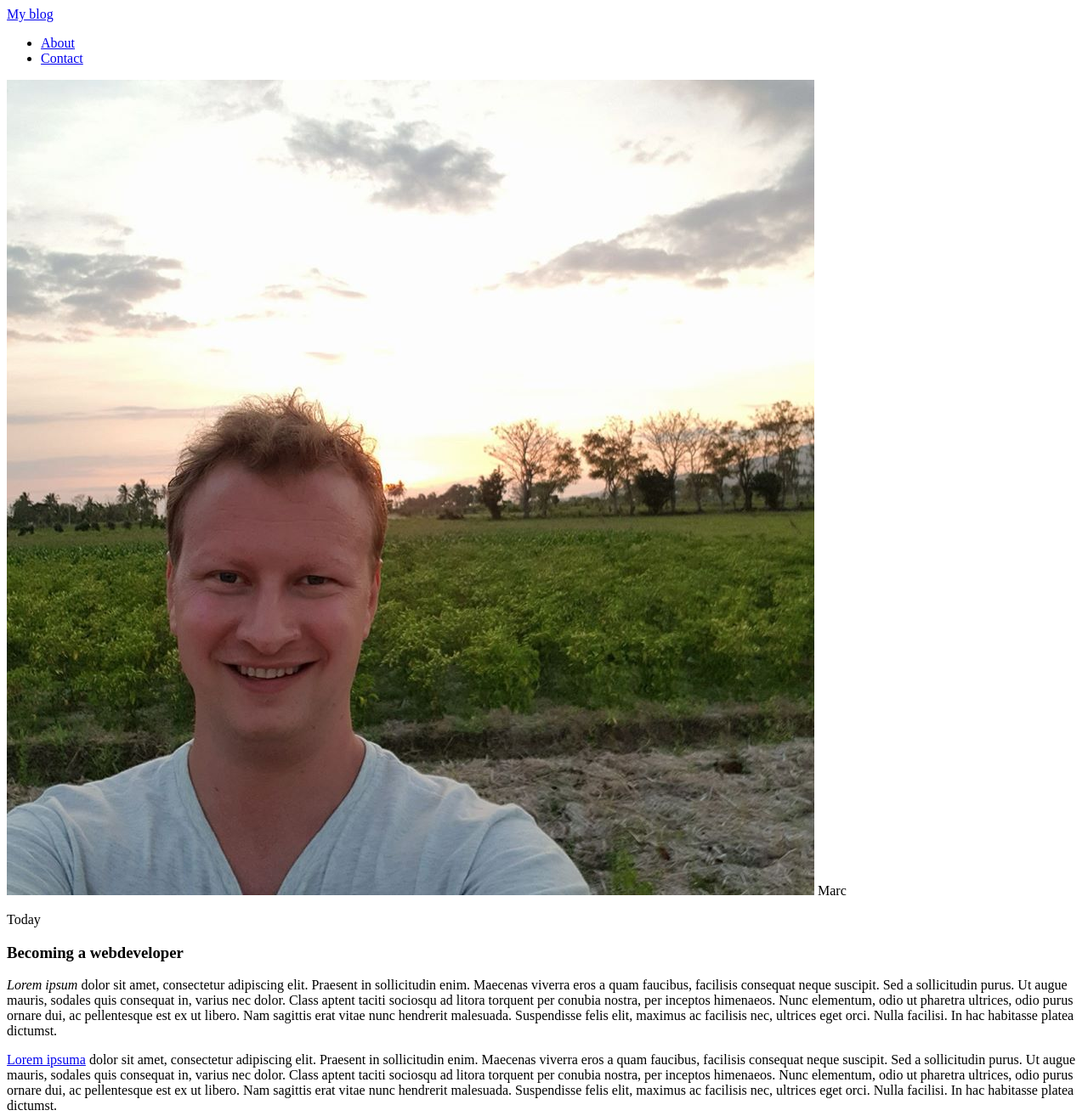
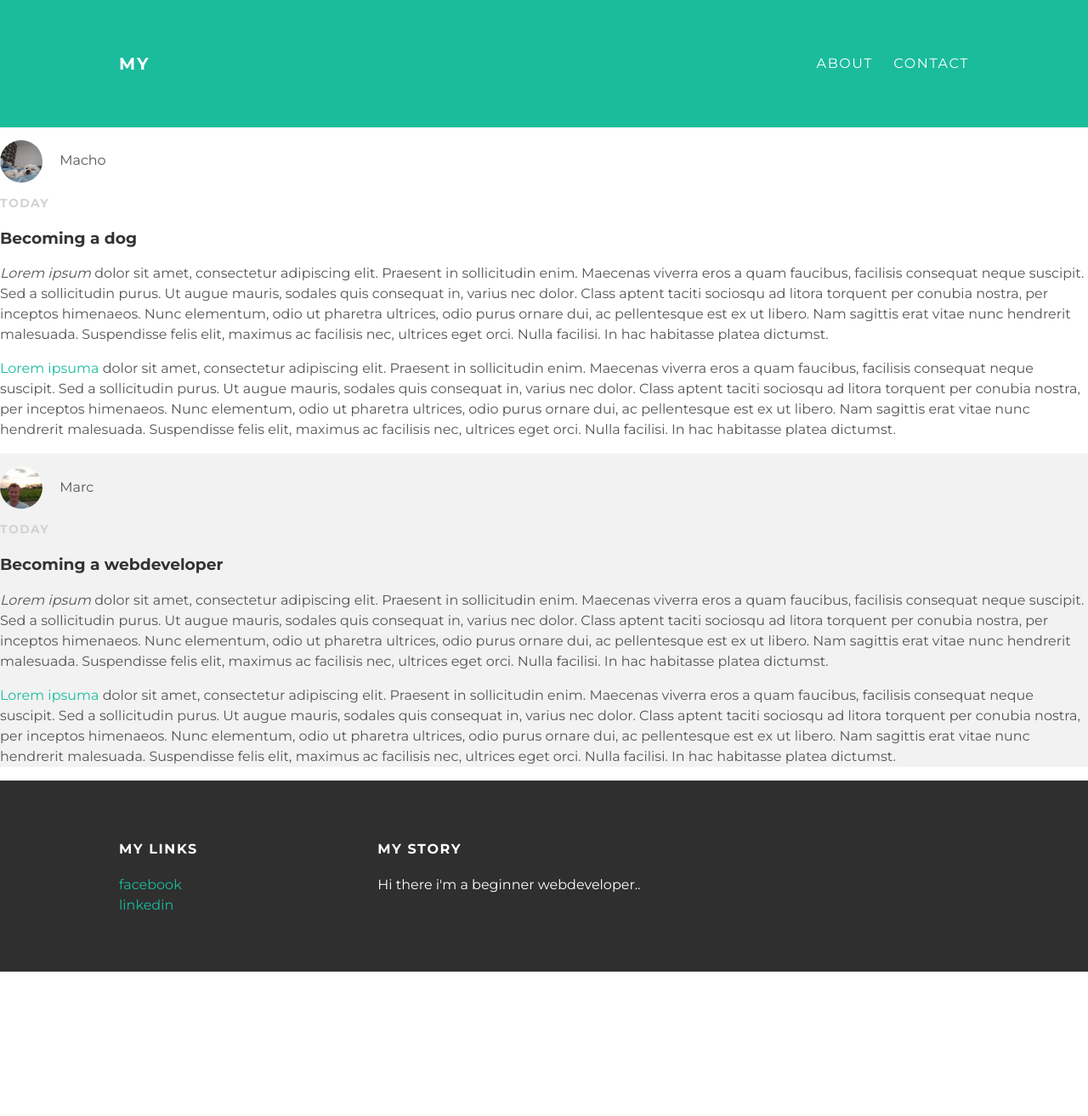
Before and after one commit to Mafsoldier/mimohtml, a plain HTML site: page index.html in a window 1280 px wide. Shown: the top 1314 px of the page at 85% size. After the commit the page ends 1144 px from the top, so only its background shows below. Drawn offline with Linux system fonts and the light colour scheme.

Commit message:
publish website

```diff
--- a/index.html
+++ b/index.html
@@ -5,14 +5,15 @@
     <meta name="viewport" content="width=device-width, initial-scale=1.0">
     <meta http-equiv="X-UA-Compatible" content="ie=edge">
     <title>My blog</title>
+    <link rel="stylesheet" type="text/css" href="style.css">
 </head>
 <body>
 
 
     <div id="header">
         <div class="container">
-            <a href="index.html">My blog</a>
-            <ul>
+            <a id="header-title" href="index.html">My</a>
+            <ul id="header-nav">
                 <li><a href="about.html">About</a></li>
                 <li><a href="mailto:mwj.willemsen@gmail.com">Contact</a></li>
             </ul>
@@ -24,22 +25,28 @@
 
 
     <div id="content">
-        <div class="container">
 
 
-<div class="container">
+
+
+        <div class="post-container">
             <div class="post">
 
                 <div class="post-author">
-                    <img src="profielmarc.jpg">
-                    <span>Marc</span>
+                        <img src="macho.jpg">
+                        <span>Macho</span>
                     </div>
                     <p class="post-date"> Today</p>
-                <h3 class="post-title">Becoming a webdeveloper</h3>
+                    <h3 class="post-title">Becoming a dog</h3>
                     <div class="post-content">
                         <p><em>Lorem ipsum</em> dolor sit amet, consectetur adipiscing elit. Praesent in sollicitudin enim. Maecenas viverra eros a quam faucibus, facilisis consequat neque suscipit. Sed a sollicitudin purus. Ut augue mauris, sodales quis consequat in, varius nec dolor. Class aptent taciti sociosqu ad litora torquent per conubia nostra, per inceptos himenaeos. Nunc elementum, odio ut pharetra ultrices, odio purus ornare dui, ac pellentesque est ex ut libero. Nam sagittis erat vitae nunc hendrerit malesuada. Suspendisse felis elit, maximus ac facilisis nec, ultrices eget orci. Nulla facilisi. In hac habitasse platea dictumst.</p>
                         <p> <a href="https://nl.lipsum.com/">Lorem ipsuma</a> dolor sit amet, consectetur adipiscing elit. Praesent in sollicitudin enim. Maecenas viverra eros a quam faucibus, facilisis consequat neque suscipit. Sed a sollicitudin purus. Ut augue mauris, sodales quis consequat in, varius nec dolor. Class aptent taciti sociosqu ad litora torquent per conubia nostra, per inceptos himenaeos. Nunc elementum, odio ut pharetra ultrices, odio purus ornare dui, ac pellentesque est ex ut libero. Nam sagittis erat vitae nunc hendrerit malesuada. Suspendisse felis elit, maximus ac facilisis nec, ultrices eget orci. Nulla facilisi. In hac habitasse platea dictumst.</p>
                     </div>
+            </div>
+        </div>
+
+            <div class="post-container">
+                <div class="post">
 
                 <div class="post-author">
                     <img src="profielmarc.jpg">
@@ -57,7 +64,8 @@
 
 
 
-        </div>
+
+
     </div>
 
 
--- /dev/null
+++ b/style.css
@@ -0,0 +1,146 @@
+@import url(http://fonts.googleapis.com/css?family=Montserrat:400,700);
+
+body {
+    color: #555;
+    margin: 0;
+
+    font-family: 'Montserrat', sans-serif;
+}
+
+#header{
+
+    background-color: #1abc9c;
+    height: 150px;
+    line-height: 150px;
+
+}
+
+#header a {
+    color: white;
+    text-decoration: none;
+
+    text-transform: uppercase;
+    letter-spacing: 0.1em;
+}
+
+#header a:hover {
+    color: #222;
+}
+
+#header-title {
+
+    display: block;
+    float: left;
+
+    font-size: 20px;
+    font-weight: bold;
+}
+
+#header-nav {
+    display: block;
+    float: right;
+    margin-top: 0px;
+}
+
+#header-nav li {
+    display: inline;
+    padding-left: 20px;
+}
+
+.container {
+    max-width: 1000px;
+    margin: 0 auto;
+}
+
+#footer {
+    background-color: #2f2f2f;
+    padding: 50px;
+}
+
+.column {
+    min-width: 300px;
+    display: inline-block;
+    vertical-align: top;
+}
+
+#footer h4 {
+    color: white;
+    text-transform: uppercase;
+    letter-spacing: 0.1em;
+}
+
+#footer p {
+    color: white;
+}
+
+a {
+    color: #1abc9c;
+    text-decoration: none;
+}
+
+a:hover {
+    color: #f6a623;
+}
+
+.post .about {
+
+    max-width: 800px;
+    margin: 0 auto;
+    padding: 60px 0;
+}
+
+.post-author img {
+    width: 50px;
+    height: 50px;
+    vertical-align: middle;
+
+    border-radius: 50%;
+}
+
+.post-author span {
+    margin-left: 16px;
+}
+
+.post-date {
+    color: #d2d2d2;
+
+    font-size: 14px;
+    font-weight: bold;
+
+    text-transform: uppercase;
+    letter-spacing: 0.1em;
+}
+
+h1, h2, h3, h4 {
+
+    color: #333;
+}
+
+p {
+    line-height: 1.5;
+}
+
+.about-author img{
+    width: 150px;
+    height: 150px;
+    vertical-align: middle;
+    border-radius: 50%;
+
+
+}
+
+.about {
+    text-align: center;
+}
+
+.post-container:nth-child(even) {
+    background-color: #f2f2f2;
+    vertical-align: middle;
+
+
+}
+
+.post-container {
+    padding-top: 15px;
+
+}
```
Also changed, not shown: about.html (+4 -2 lines), macho.jpg (added). Lines whose indentation alone changed are shown as unchanged.
